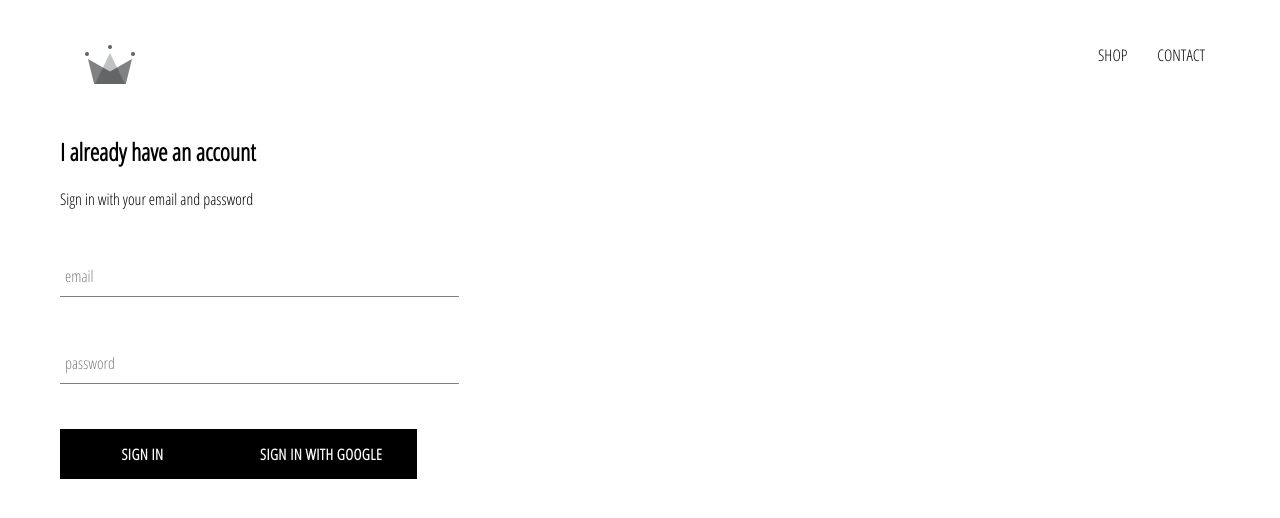
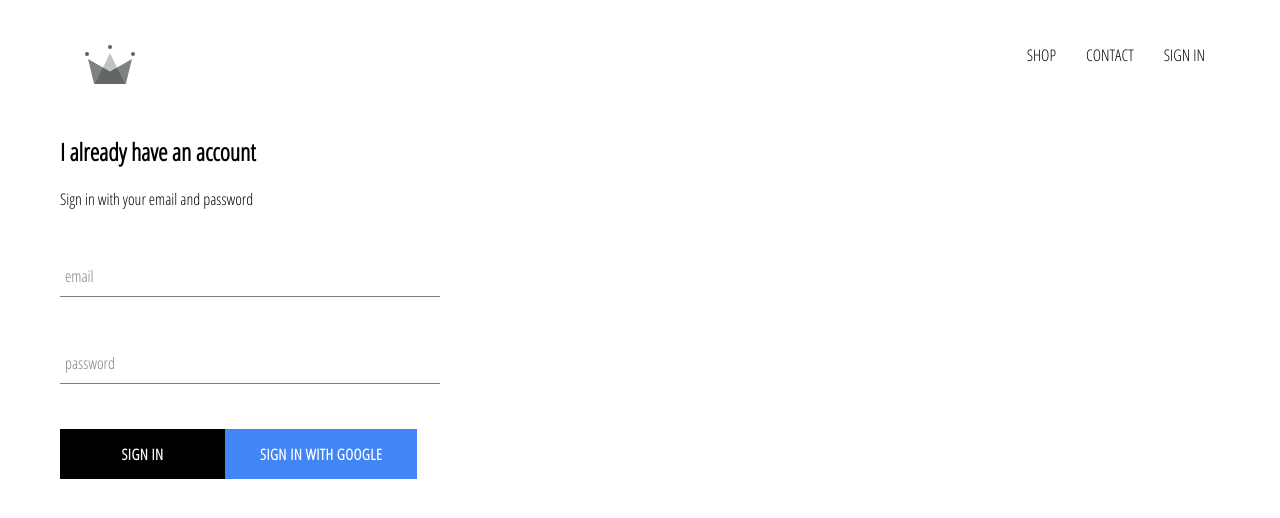
Before and after one commit to alfredwang0707/crwn-clothing, a React (Create React App) app: page /signin in a window 1280 px wide. Shown: the top 518 px of the page. Built offline with nearby package versions, Linux system fonts and the light colour scheme; no server answers.

Commit message:
add css for sign in buttons

```diff
--- a/src/App.css
+++ b/src/App.css
@@ -7,3 +7,7 @@
     text-decoration: none;
     color: black;
 }
+
+*{
+  box-sizing: border-box
+}
--- a/src/App.js
+++ b/src/App.js
@@ -35,7 +35,7 @@
   render (){
     return (
       <div >
-        <Header/>
+        <Header currentUser={this.state.currentUser} />
         <Switch>
           <Route exact path='/' component={HomePage} />
           <Route path='/shop' component={ShopPage}/>
--- a/src/components/custom-button/custom-buttom.component.jsx
+++ b/src/components/custom-button/custom-buttom.component.jsx
@@ -1,8 +1,8 @@
 import React from 'react'
 import './custom-button.styles.scss'
 
-const CustomButton = ({ children, ...otherProps}) => (
-    <button className='custom-button' {...otherProps} >
+const CustomButton = ({ children, isGoogleSignIn, ...otherProps}) => (
+    <button className={`${isGoogleSignIn ? 'google-sign-in': ''} custom-button`} {...otherProps} >
         {children}
     </button>
 )
--- a/src/components/custom-button/custom-button.styles.scss
+++ b/src/components/custom-button/custom-button.styles.scss
@@ -19,4 +19,13 @@
       color: black;
       border: 1px solid black;
     }
+    &.google-sign-in {
+        background-color: #4285f4;
+        color: white;
+
+        &:hover {
+            background-color: #357ae8;
+            border: none
+        }
+    }
   }
--- a/src/components/header/header.component.jsx
+++ b/src/components/header/header.component.jsx
@@ -3,7 +3,8 @@
 import { Link } from 'react-router-dom'
 import { ReactComponent as Logo}  from '../../assets/crown.svg'
 
-const Header = () => (
+import { auth } from '../../firebase/firebase.utils'
+const Header = ({ currentUser }) => (
     <div className='header'>
         <Link className='logo-container' to="/">
             <Logo className='logo' />
@@ -15,6 +16,12 @@
         <Link className = 'option' to='/shop'>
             CONTACT
         </Link>
+        {
+            currentUser ?
+            <div className='option' onClick={()=> auth.signOut()}> SIGN OUT </div>
+            :
+            <Link className='option' to='/signin'> SIGN IN </Link>
+        }
         </div>
     </div>
 )
--- a/src/components/header/header.styles.scss
+++ b/src/components/header/header.styles.scss
@@ -20,6 +20,7 @@
 
       .option {
         padding: 10px 15px;
+        cursor: pointer
       }
     }
   }
--- a/src/components/sign-in/sign-in.component.jsx
+++ b/src/components/sign-in/sign-in.component.jsx
@@ -49,12 +49,14 @@
                  required
                  label='password'
                  />
+                <div className='buttons'>
+                    <CustomButton type='submit' > Sign In </CustomButton>
+                    <CustomButton onClick={signInWithGoogle} isGoogleSignIn >
+                    {' '}
+                    Sign in with Google {' '}
+                    </CustomButton>
+                </div>
 
-                <CustomButton type='submit' > Sign In </CustomButton>
-                <CustomButton onClick={signInWithGoogle} >
-                {' '}
-                Sign in with Google {' '}
-                 </CustomButton>
 
             </form>
         </div>
--- a/src/components/sign-in/sign-in.styles.scss
+++ b/src/components/sign-in/sign-in.styles.scss
@@ -1,5 +1,5 @@
 .sign-in {
-    width: 30vw;
+    width: 380px ;
     display: flex;
     flex-direction: column;
 
@@ -7,4 +7,9 @@
         margin: 10px;
 
     }
+
+    .buttons {
+        display: flex;
+        justify-items: space-between;;
+    }
 }
```
